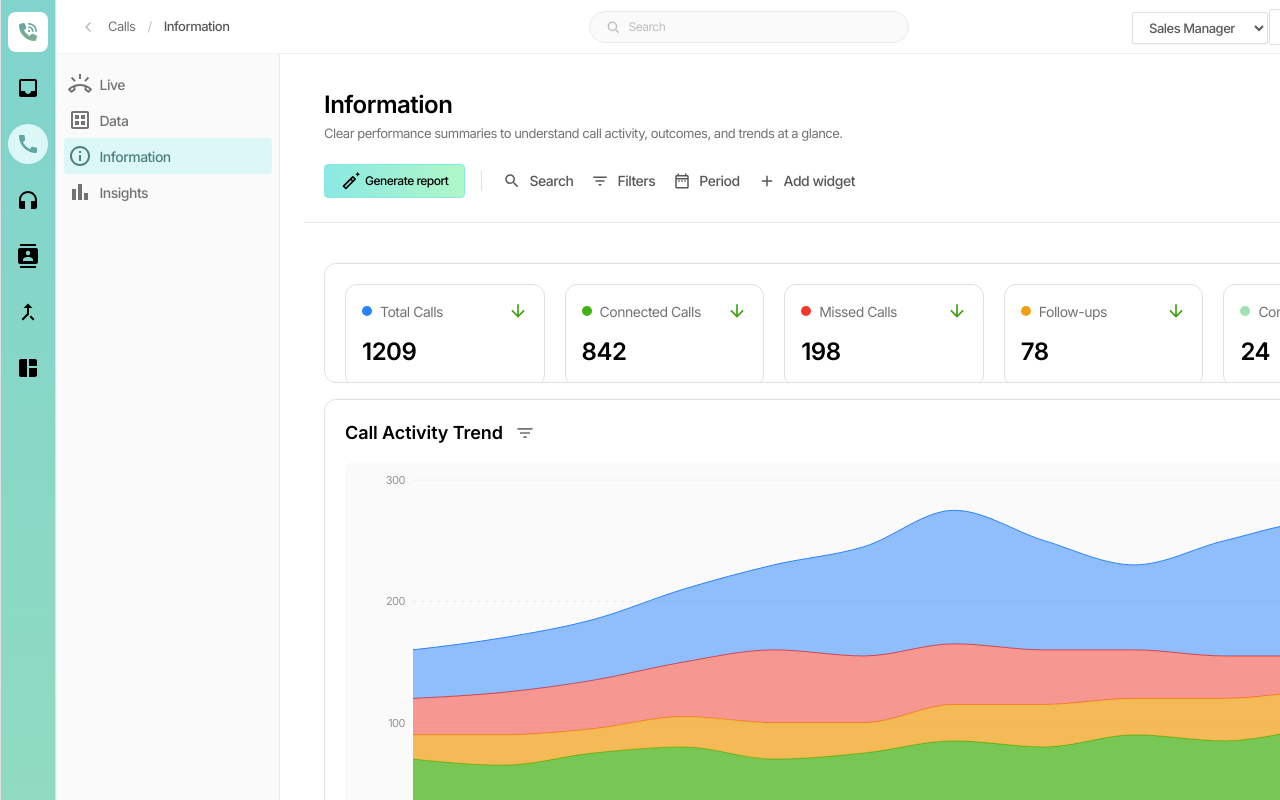
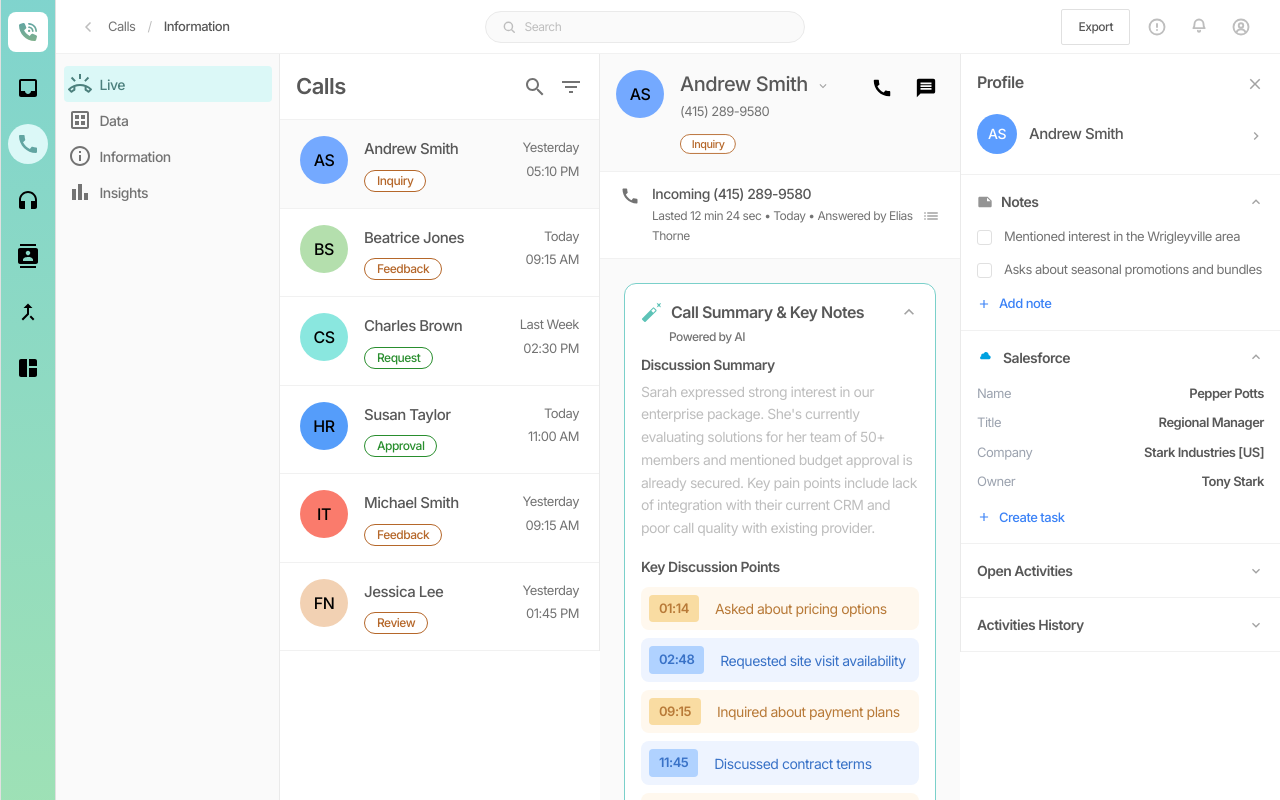
Before and after one commit to le-Affan/closiro-frontend, a React app: page /live in a window 1280 px wide. Shown: the top 800 px of the page. Built offline with nearby package versions, Linux system fonts and the light colour scheme; the HTML template or start-up script is replaced by a standard one.

Commit message:
feat: merge Live screen — routing, LivePage, DashboardPage, React Router setup

```diff
--- a/package.json
+++ b/package.json
@@ -16,6 +16,7 @@
     "react": "^18.3.1",
     "react-dom": "^18.3.1",
     "react-grid-layout": "^2.2.3",
+    "react-router-dom": "^7.17.0",
     "recharts": "^3.8.1",
     "tailwind-merge": "^3.6.0",
     "web-vitals": "^2.1.4"
@@ -47,6 +48,7 @@
     "@types/node": "^25.9.3",
     "@types/react": "^18.3.1",
     "@types/react-dom": "^18.3.1",
+    "@types/react-router-dom": "^5.3.3",
     "@vitejs/plugin-react": "^6.0.2",
     "autoprefixer": "^10.5.0",
     "postcss": "^8.5.15",
--- a/src/App.tsx
+++ b/src/App.tsx
@@ -1,50 +1,34 @@
-import { useState } from 'react';
-import ProfileSwitcher from './components/ProfileSwitcher';
+import { BrowserRouter, Routes, Route } from 'react-router-dom';
 import Sidebar from './components/Sidebar';
 import SecondSidebar from './components/SecondSidebar';
 import TopBar from './components/TopBar';
-import PageHeader from './components/PageHeader';
-import AgentView from './components/AgentView';
-import ManagerView from './components/ManagerView';
-import FounderView from './components/FounderView';
-import { ChartConfigRegistryProvider } from './components/SharedUI';
+import DashboardPage from './pages/DashboardPage';
+import LivePage from './pages/LivePage';
 import 'react-grid-layout/css/styles.css';
 import 'react-resizable/css/styles.css';
 
 function App() {
-  const [selectedProfile, setSelectedProfile] = useState('Sales Manager');
-  const isAgent = selectedProfile === 'Sales Agent';
-  const isAdmin = selectedProfile === 'Admin/Founder';
-  const isManager = selectedProfile === 'Sales Manager';
-
   return (
-    <ChartConfigRegistryProvider>
-      <div className="w-full overflow-x-hidden flex tracking-tight" style={{ fontFamily: 'Inter, sans-serif' }}>
-        <ProfileSwitcher selectedProfile={selectedProfile} setSelectedProfile={setSelectedProfile} />
+    <BrowserRouter>
+      <div
+        className="flex h-screen overflow-hidden tracking-tight"
+        style={{ fontFamily: 'Inter, sans-serif' }}
+      >
         <Sidebar />
-
-        {/* Header + (Sidenav_two + content) */}
-        <div className="flex-1 flex flex-col">
+        <div className="flex flex-col flex-1">
           <TopBar />
-
-          <div className="flex-1 flex">
+          <div className="flex flex-1 overflow-hidden">
             <SecondSidebar />
-
-            {/* Main content */}
-            <div className="flex-1 bg-white flex flex-col">
-              {/* Page content */}
-              <div className="p-6 flex flex-col gap-5 overflow-y-auto">
-                <PageHeader selectedProfile={selectedProfile} />
-
-                {isAgent && <AgentView />}
-                {isManager && <ManagerView />}
-                {isAdmin && <FounderView />}
-              </div>
-            </div>
+            <main className="flex-1 overflow-auto bg-white">
+              <Routes>
+                <Route path="/" element={<DashboardPage />} />
+                <Route path="/live" element={<LivePage />} />
+              </Routes>
+            </main>
           </div>
         </div>
       </div>
-    </ChartConfigRegistryProvider>
+    </BrowserRouter>
   );
 }
 
--- a/src/components/SecondSidebar.tsx
+++ b/src/components/SecondSidebar.tsx
@@ -2,15 +2,19 @@ import BarChartOutlinedIcon from '@mui/icons-material/BarChartOutlined';
 import InfoOutlinedIcon from '@mui/icons-material/InfoOutlined';
 import DatasetOutlinedIcon from '@mui/icons-material/DatasetOutlined';
 import RingVolumeOutlinedIcon from '@mui/icons-material/RingVolumeOutlined';
+import { useLocation, useNavigate } from 'react-router-dom';
 
 const NAV2_ITEMS: any[] = [
-  { label: 'Live', icon: RingVolumeOutlinedIcon },
-  { label: 'Data', icon: DatasetOutlinedIcon },
-  { label: 'Information', icon: InfoOutlinedIcon, active: true },
-  { label: 'Insights', icon: BarChartOutlinedIcon },
+  { label: 'Live', icon: RingVolumeOutlinedIcon, to: '/live' },
+  { label: 'Data', icon: DatasetOutlinedIcon, to: '/' },
+  { label: 'Information', icon: InfoOutlinedIcon, to: '/' },
+  { label: 'Insights', icon: BarChartOutlinedIcon, to: '/' },
 ];
 
-const SecondSidebar = () => (
+const SecondSidebar = () => {
+  const navigate = useNavigate();
+  const location = useLocation();
+  return (
   <div
     className="shrink-0"
     style={{
@@ -26,10 +30,12 @@ const SecondSidebar = () => (
   >
     {NAV2_ITEMS.map((item) => {
       const Icon = item.icon;
-      const color = item.active ? '#4c807d' : '#737373';
+      const active = location.pathname === item.to;
+      const color = active ? '#4c807d' : '#737373';
       return (
         <div
           key={item.label}
+          onClick={() => navigate(item.to)}
           className="cursor-pointer transition-colors duration-150 rounded"
           style={{
             width: 208,
@@ -38,7 +44,7 @@ const SecondSidebar = () => (
             display: 'flex',
             alignItems: 'center',
             gap: 8,
-            background: item.active ? '#dbf8f7' : 'transparent',
+            background: active ? '#dbf8f7' : 'transparent',
           }}
         >
           <Icon sx={{ fontSize: 24, width: 24, height: 24, flexShrink: 0 }} style={{ color }} />
@@ -47,6 +53,7 @@ const SecondSidebar = () => (
       );
     })}
   </div>
-);
+  );
+};
 
 export default SecondSidebar;
--- /dev/null
+++ b/src/pages/DashboardPage.tsx
@@ -0,0 +1,27 @@
+import { useState } from 'react';
+import ProfileSwitcher from '@/components/ProfileSwitcher';
+import PageHeader from '@/components/PageHeader';
+import AgentView from '@/components/AgentView';
+import ManagerView from '@/components/ManagerView';
+import FounderView from '@/components/FounderView';
+import { ChartConfigRegistryProvider } from '@/components/SharedUI';
+
+export default function DashboardPage() {
+  const [selectedProfile, setSelectedProfile] = useState('Sales Manager');
+  const isAgent = selectedProfile === 'Sales Agent';
+  const isAdmin = selectedProfile === 'Admin/Founder';
+  const isManager = selectedProfile === 'Sales Manager';
+
+  return (
+    <ChartConfigRegistryProvider>
+      <ProfileSwitcher selectedProfile={selectedProfile} setSelectedProfile={setSelectedProfile} />
+      <div className="p-6 flex flex-col gap-5 overflow-y-auto">
+        <PageHeader selectedProfile={selectedProfile} />
+
+        {isAgent && <AgentView />}
+        {isManager && <ManagerView />}
+        {isAdmin && <FounderView />}
+      </div>
+    </ChartConfigRegistryProvider>
+  );
+}
--- /dev/null
+++ b/src/pages/LivePage.tsx
@@ -0,0 +1,29 @@
+import { CallsList } from '@/features/calls/components/CallsList';
+import { ConversationPanel } from '@/features/conversation/components/ConversationPanel';
+import { CustomerProfilePanel } from '@/features/crm/components/CustomerProfilePanel';
+import { NotesSection } from '@/features/notes/components/NotesSection';
+import { CRMIntegrationCard } from '@/features/crm/components/CRMIntegrationCard';
+import { ActivityTimeline } from '@/features/crm/components/ActivityTimeline';
+
+export default function LivePage() {
+  return (
+    <div className="flex flex-1 overflow-hidden">
+      <CallsList />
+      <ConversationPanel />
+      <CustomerProfilePanel customerId="123" name="Andrew Smith" role="VP of Sales" company="Stark Industries">
+        <NotesSection targetId="123" />
+        <CRMIntegrationCard
+          provider="salesforce"
+          data={{
+            name: 'Pepper Potts',
+            title: 'Regional Manager',
+            company: 'Stark Industries [US]',
+            owner: 'Tony Stark'
+          }}
+        />
+        <ActivityTimeline title="Open Activities" activities={[]} />
+        <ActivityTimeline title="Activities History" activities={[]} />
+      </CustomerProfilePanel>
+    </div>
+  )
+}
```
Also changed, not shown: 5 other files (tests, documents, lock files or other folders).
